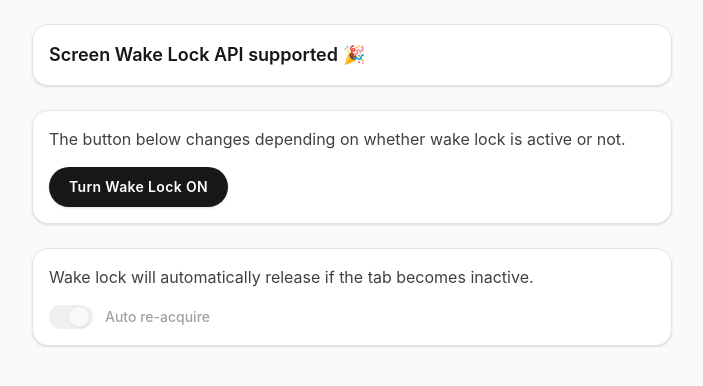
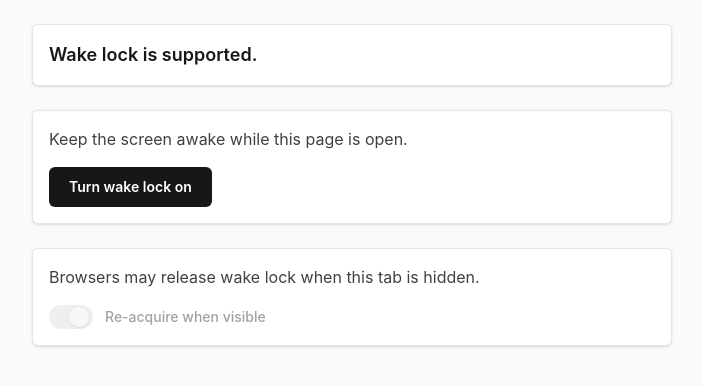
Before and after one commit to jamesmoore/wakelock, a website: page src/index.html in a window 1280 px wide. Shown: the whole page, without its empty margins (288-991 px from the left). Drawn offline with nearby package versions, Linux system fonts and the light colour scheme; files that its build step writes are made by us from their sources.

Commit message:
ui tweaks

```diff
--- a/src/index.html
+++ b/src/index.html
@@ -15,31 +15,56 @@
 <body class="min-h-screen bg-neutral-50 text-neutral-900 antialiased dark:bg-neutral-950 dark:text-neutral-100">
 	<main class="mx-auto flex w-full max-w-2xl flex-col gap-6 px-4 py-6">
 		<section id="status"
-			class="rounded-2xl border border-neutral-200 bg-white p-4 shadow-sm dark:border-neutral-800 dark:bg-neutral-900">
-			<h2 class="text-lg font-semibold" aria-live="polite">Wake Lock Status...</h2>
+			class="rounded-md border border-neutral-200 bg-white p-4 shadow-sm dark:border-neutral-800 dark:bg-neutral-900">
+			<h2 class="text-lg font-semibold" aria-live="polite">Checking wake lock support...</h2>
 		</section>
 
 		<section
-			class="space-y-4 rounded-2xl border border-neutral-200 bg-white p-4 shadow-sm dark:border-neutral-800 dark:bg-neutral-900">
-			<p class="text-neutral-700 dark:text-neutral-300">The button below changes depending on whether wake lock is
-				active or not.</p>
+			class="space-y-4 rounded-md border border-neutral-200 bg-white p-4 shadow-sm dark:border-neutral-800 dark:bg-neutral-900">
+			<p class="text-neutral-700 dark:text-neutral-300">Keep the screen awake while this page is open.</p>
 			<button
-				class="inline-flex items-center justify-center rounded-full bg-neutral-900 px-5 py-2.5 text-sm font-semibold tracking-wide text-white shadow-sm transition hover:bg-neutral-800 focus-visible:outline-none focus-visible:ring-2 focus-visible:ring-neutral-900 focus-visible:ring-offset-2 dark:bg-neutral-100 dark:text-neutral-900 dark:hover:bg-white dark:focus-visible:ring-neutral-200 dark:focus-visible:ring-offset-neutral-950"
-				data-status="off" aria-pressed="false" type="button">
-				Turn Wake Lock ON
+				class="inline-flex items-center
+				justify-center rounded-md
+				bg-neutral-900 px-5 py-2.5 text-sm
+				font-semibold text-white
+				transition duration-200 ease-out
+				hover:-translate-y-0.5
+				active:translate-y-0
+				disabled:cursor-not-allowed
+				disabled:translate-y-0
+				disabled:bg-neutral-200
+				disabled:text-neutral-500
+				data-[status=off]:hover:bg-emerald-600
+				data-[status=on]:hover:bg-red-600
+				focus-visible:outline-none
+				focus-visible:ring-2
+				focus-visible:ring-neutral-900
+				focus-visible:ring-offset-2
+				dark:bg-neutral-100
+				dark:text-neutral-950
+				dark:data-[status=off]:hover:bg-emerald-400
+				dark:data-[status=on]:hover:bg-red-400
+				dark:disabled:bg-neutral-800
+				dark:disabled:text-neutral-500
+				dark:focus-visible:ring-neutral-100
+				dark:focus-visible:ring-offset-neutral-950
+				cursor-pointer"
+				data-status="off" aria-pressed="false"
+				type="button">
+				Turn wake lock on
 			</button>
 		</section>
 
 		<section
-			class="space-y-4 rounded-2xl border border-neutral-200 bg-white p-4 shadow-sm dark:border-neutral-800 dark:bg-neutral-900">
-			<p class="text-neutral-700 dark:text-neutral-300">Wake lock will automatically release if the tab becomes
-				inactive.</p>
-			<label class="flex flex-col gap-3 text-sm text-neutral-700 dark:text-neutral-300">
+			class="space-y-4 rounded-md border border-neutral-200 bg-white p-4 shadow-sm dark:border-neutral-800 dark:bg-neutral-900">
+			<p class="text-neutral-700 dark:text-neutral-300">Browsers may release wake lock when this tab is hidden.</p>
+			<label class="flex flex-col gap-3 text-sm text-neutral-700 dark:text-neutral-300
+			cursor-pointer has-disabled:cursor-not-allowed">
 				<span class="inline-flex items-center gap-3">
 					<input class="sr-only peer" type="checkbox" id="reacquire" role="switch" checked disabled />
 					<span
 						class="relative inline-flex h-6 w-11 items-center rounded-full bg-neutral-300 transition-colors duration-200 after:inline-block after:h-5 after:w-5 after:translate-x-1 after:rounded-full after:bg-white after:shadow after:transition-transform after:duration-200 after:content-[''] peer-disabled:bg-neutral-200 peer-disabled:after:bg-neutral-100 peer-disabled:opacity-60 peer-focus-visible:outline-none peer-focus-visible:ring-2 peer-focus-visible:ring-neutral-900 peer-focus-visible:ring-offset-2 peer-focus-visible:ring-offset-white peer-checked:bg-emerald-600 peer-checked:after:translate-x-5 dark:bg-neutral-700 dark:peer-disabled:bg-neutral-800 dark:peer-disabled:after:bg-neutral-700 dark:peer-focus-visible:ring-neutral-100 dark:peer-focus-visible:ring-offset-neutral-900"></span>
-					<span class="text-sm font-medium text-neutral-900 dark:text-neutral-100 peer-disabled:text-neutral-400 dark:peer-disabled:text-neutral-500">Auto re-acquire</span>
+					<span class="text-sm font-medium text-neutral-900 dark:text-neutral-100 peer-disabled:text-neutral-400 dark:peer-disabled:text-neutral-500">Re-acquire when visible</span>
 				</span>
 			</label>
 		</section>
--- a/src/script.js
+++ b/src/script.js
@@ -1,4 +1,8 @@
 console.clear();
+
+const isStandalone =
+  window.matchMedia('(display-mode: standalone)').matches ||
+  window.navigator.standalone === true;
 
 // status paragraph
 const statusElem = document.querySelector('#status h2');
@@ -11,12 +15,14 @@ const reacquireCheck = document.querySelector('#reacquire');
 const changeUI = (status = 'acquired') => {
   const acquired = status === 'acquired' ? true : false;
   wakeButton.dataset.status = acquired ? 'on' : 'off';
-  wakeButton.textContent = `Turn Wake Lock ${acquired ? 'OFF' : 'ON'}`;
+  wakeButton.textContent = `Turn wake lock ${acquired ? 'off' : 'on'}`;
   wakeButton.setAttribute('aria-pressed', acquired.toString());
-  statusElem.textContent = `${acquired ? '✅' : '❌'} Wake Lock ${acquired ? 'is active!' : 'has been released.'}`;
+  statusElem.textContent = `${acquired ? '✅' : '❌'} Wake lock ${acquired ? 'is active.' : 'has been released.'}`;
   statusElem.classList.remove('wake-on', 'wake-off');
   statusElem.classList.add(acquired ? 'wake-on' : 'wake-off');
-  document.title = acquired ? "✅ Wake Lock ON" : "❌ Wake Lock OFF";
+  document.title = isStandalone
+  ? acquired ? '✅ ON' : '❌ OFF'
+  : acquired ? '✅ Wake lock on' : '❌ Wake lock off';
   reacquireCheck.disabled = !acquired;
 }
 
@@ -25,11 +31,11 @@ let isSupported = false;
 
 if ('wakeLock' in navigator) {
   isSupported = true;
-  statusElem.textContent = 'Screen Wake Lock API supported 🎉';
+  statusElem.textContent = 'Wake lock is supported.';
 } else {
   wakeButton.disabled = true;
   reacquireCheck.disabled = true;
-  statusElem.textContent = '⚠️ Wake lock is not supported by this browser.';
+  statusElem.textContent = '⚠️ This browser does not support wake lock.';
 }
 
 if (isSupported) {
@@ -59,7 +65,7 @@ if (isSupported) {
     } catch (err) {
       // if wake lock request fails - usually system related, such as battery
       wakeButton.dataset.status = 'off';
-      wakeButton.textContent = 'Turn Wake Lock ON';
+      wakeButton.textContent = 'Turn wake lock on';
       statusElem.textContent = `${err.name}, ${err.message}`;
 
     }
```
